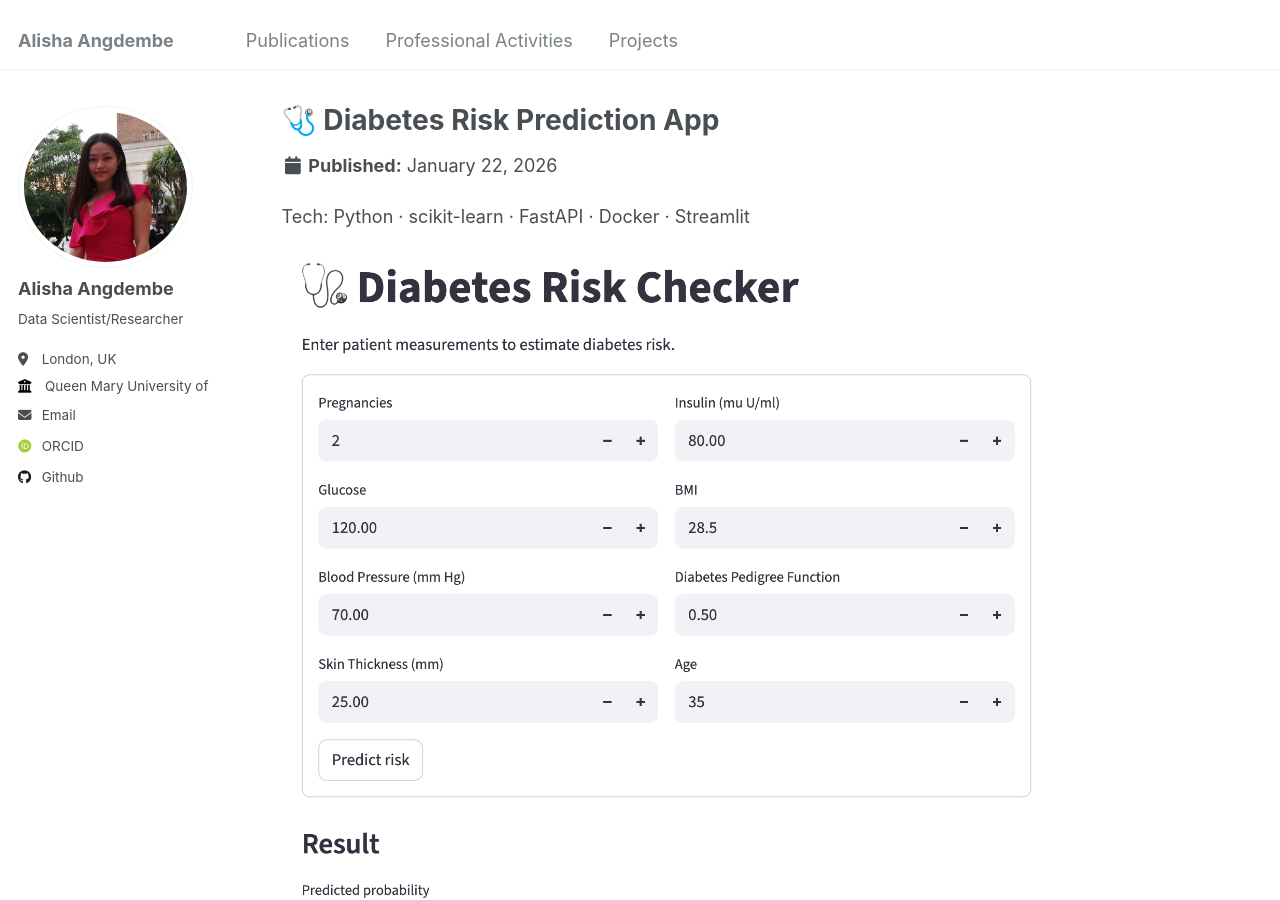
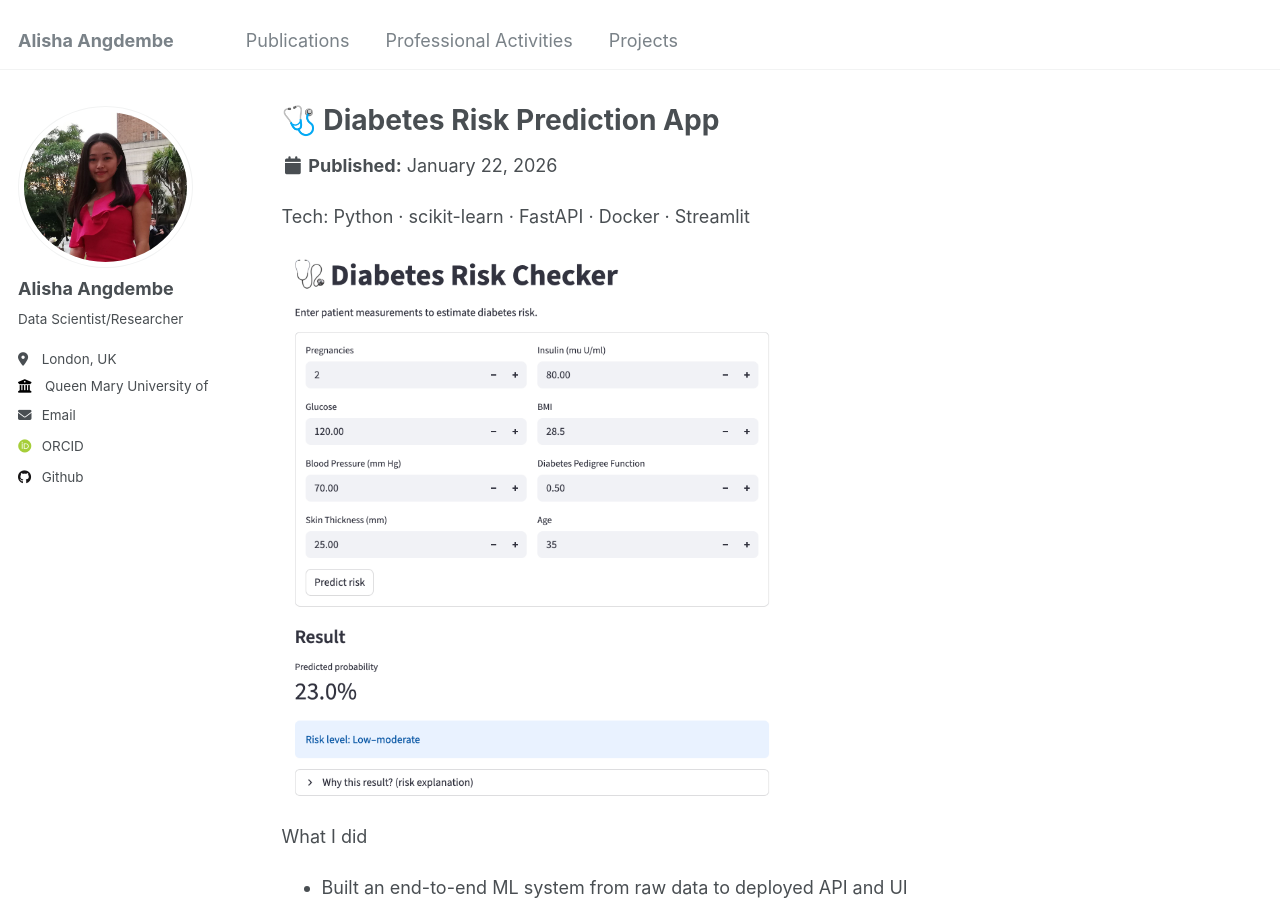
Before and after one commit to AlishaAng/AlishaAng.github.io, a Jekyll site: the page built from _projects/diabetes.md, in a window 1280 px wide and 900 px high. Built offline with Jekyll 4.4.1, drawn with Linux system fonts in a browser that asks for light colours; some web fonts are replaced.

Commit message:
Update diabetes.md

```diff
--- a/_projects/diabetes.md
+++ b/_projects/diabetes.md
@@ -5,7 +5,7 @@ date: 2026-01-22
 ---
 Tech: Python · scikit-learn · FastAPI · Docker · Streamlit
 
-![Diabetes risk prediction app](/images/webpage.png)
+<img src="/images/webpage.png" alt="Diabetes risk prediction app" width="500">
 
 What I did
 
```
